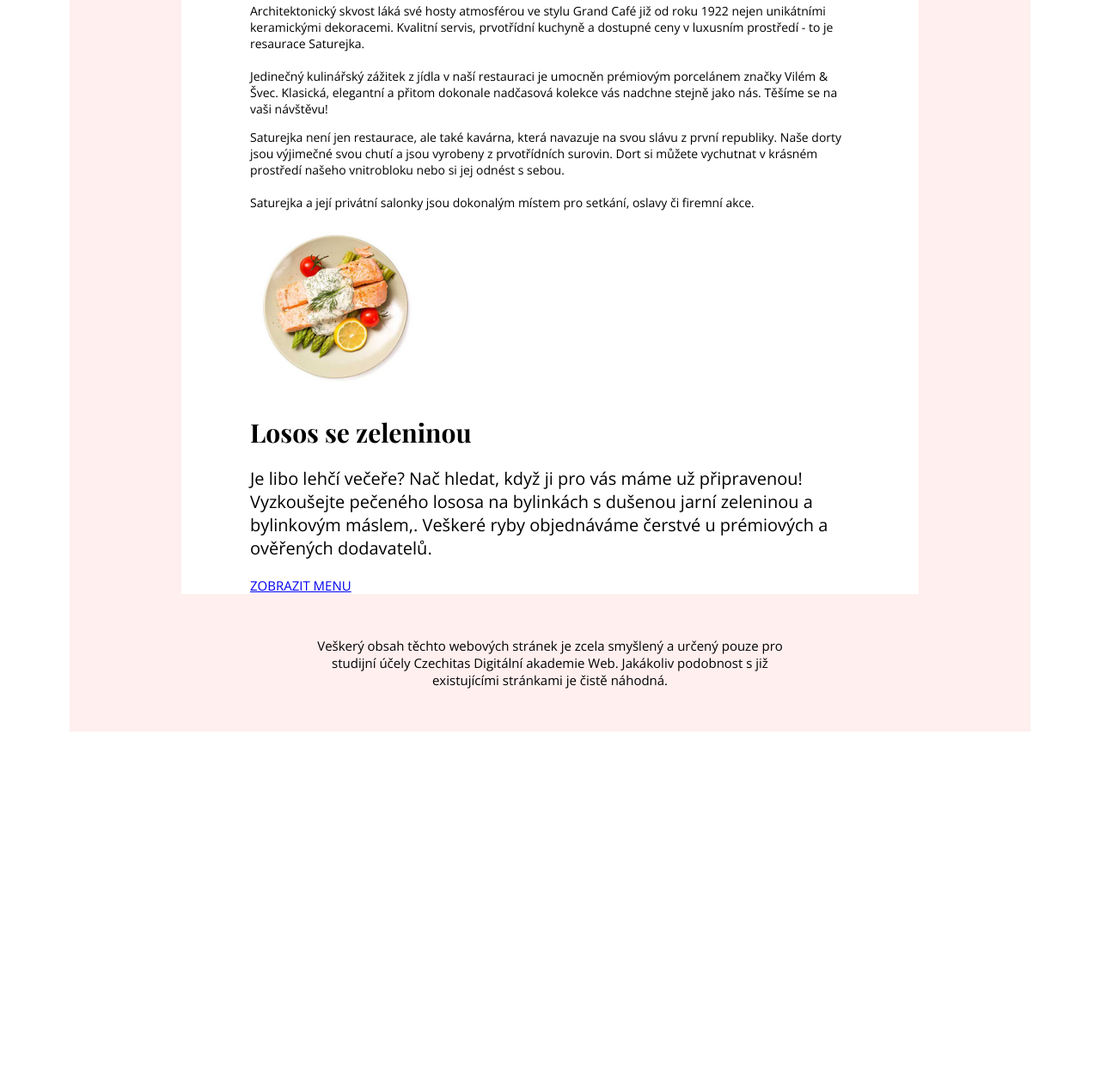
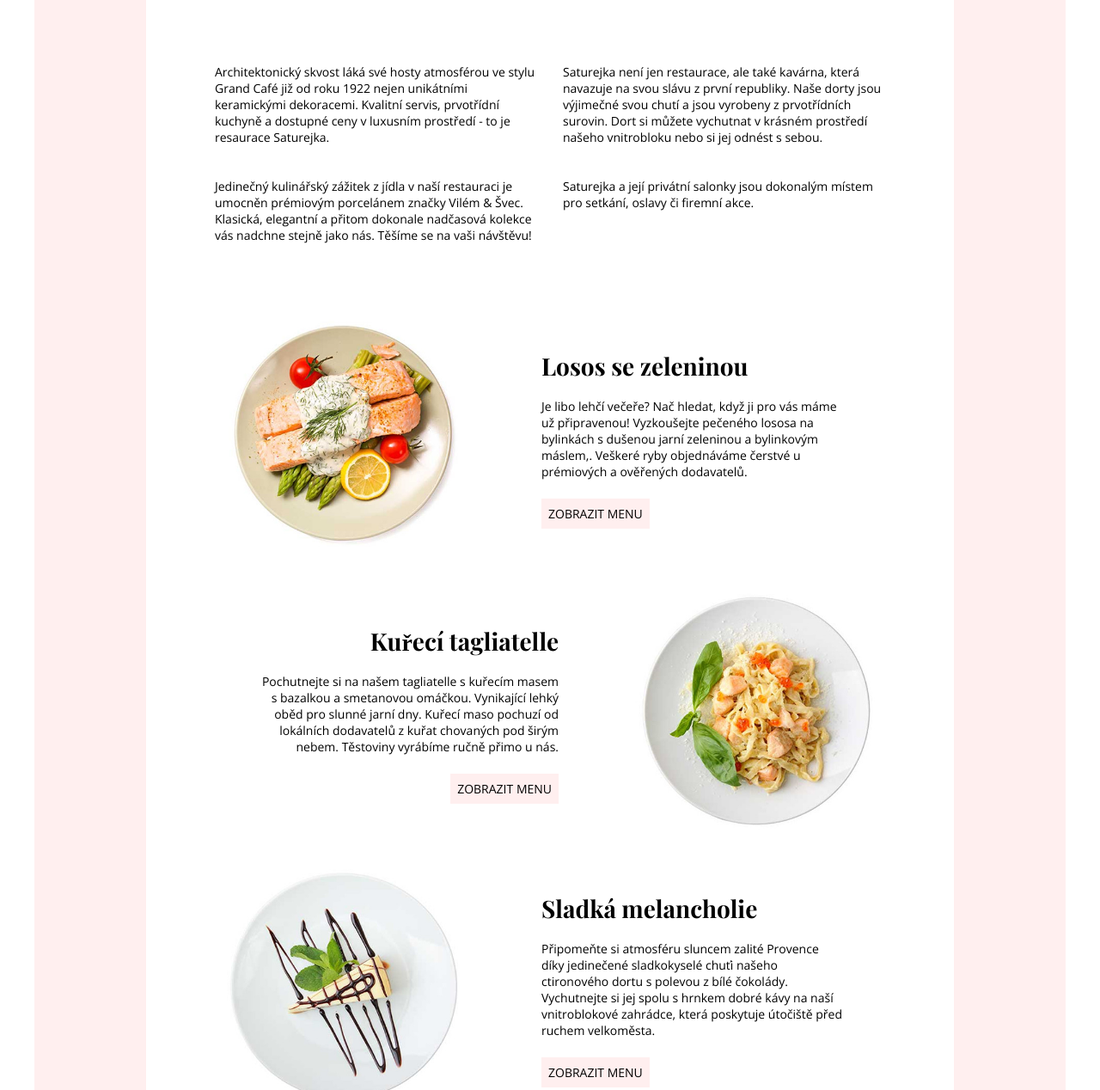
Before and after one commit to LucieSt/saturejka, a plain HTML site: page index.html in a window 1280 px wide. Shown: the part 819-2087 px from the top of the page at 86% size. Before the commit the page ends 1670 px from the top, so only its background shows below. Drawn offline with nearby package versions, Linux system fonts and the light colour scheme.

Commit message:
finished for desktop view

```diff
--- a/index.html
+++ b/index.html
@@ -13,7 +13,7 @@
 
       <div class="header">
         <img class="logo-img" src="saturejka-web/logo.png" alt="logo" width="400" height="auto">
-        <p class="logo-text">Přijďte se potěšit naši chutnou a originální kuchyní v&nbsp;příjemném a milém prostředí.</p>
+        <p class="logo-text">Přijďte se potěšit naši chutnou a originální kuchyní<br/>v&nbsp;příjemném a milém prostředí.</p>
       </div>
 
       <div class="main-block">
@@ -21,34 +21,52 @@
         <div class="main-part">
           <h1 class="main-headline">Naše nabídka</h1>
           <p class="main-subheadline">
-          Vybraná jídla z našeho jarního menu přepravená našimi prvotřídními
+          Vybraná jídla z našeho jarního menu připravená<br/>našimi prvotřídními
           šefkuchaři.
           </p>
         </div>
 
         <div class="img-container">
-          <img class="img-line" src="saturejka-web/img/home1.jpg" alt="logo" width="210" height="auto">
-          <img class="img-line" src="saturejka-web/img/home2.jpg" alt="logo" width="210" height="auto">
-          <img class="img-line" src="saturejka-web/img/home3.jpg" alt="logo" width="210" height="auto">
+          <img class="img-line" src="saturejka-web/img/home1.jpg" alt="logo" width="230" height="auto">
+          <img class="img-line" src="saturejka-web/img/home2.jpg" alt="logo" width="230" height="auto">
+          <img class="img-line" src="saturejka-web/img/home3.jpg" alt="logo" width="230" height="auto">
         </div>
 
-        <div>
-          <p class="text-par">Architektonický skvost láká své hosty atmosférou ve stylu Grand Café již od roku 1922 nejen unikátními keramickými dekoracemi. Kvalitní servis, prvotřídní kuchyně a dostupné ceny v luxusním prostředí - to je resaurace Saturejka.<br/><br/>Jedinečný kulinářský zážitek z jídla v naší restauraci je umocněn prémiovým porcelánem značky Vilém & Švec. Klasická, elegantní a přitom dokonale nadčasová kolekce vás nadchne stejně jako nás. Těšíme se na vaši návštěvu!</p>
-          <p class="text-par">Saturejka není jen restaurace, ale také kavárna, která navazuje na svou slávu z první republiky. Naše dorty jsou výjimečné svou chutí a jsou vyrobeny z prvotřídních surovin. Dort si můžete vychutnat v krásném prostředí našeho vnitrobloku nebo si jej odnést s sebou.<br/><br/>Saturejka a její privátní salonky jsou dokonalým místem pro setkání, oslavy či firemní akce.</p>
+        <div class="text-container">
+          <p class="text-par par1">Architektonický skvost láká své hosty atmosférou ve stylu Grand Café již od roku 1922 nejen unikátními keramickými dekoracemi. Kvalitní servis, prvotřídní kuchyně a dostupné ceny v luxusním prostředí - to je resaurace Saturejka.<br/><br/><br/>Jedinečný kulinářský zážitek z jídla v naší restauraci je umocněn prémiovým porcelánem značky Vilém & Švec. Klasická, elegantní a přitom dokonale nadčasová kolekce vás nadchne stejně jako nás. Těšíme se na vaši návštěvu!</p>
+          <p class="text-par par2">Saturejka není jen restaurace, ale také kavárna, která navazuje na svou slávu z první republiky. Naše dorty jsou výjimečné svou chutí a jsou vyrobeny z prvotřídních surovin. Dort si můžete vychutnat v krásném prostředí našeho vnitrobloku nebo si jej odnést s sebou.<br/><br/><br/>Saturejka a její privátní salonky jsou dokonalým místem pro setkání, oslavy či firemní akce.</p>
         </div>
 
-        <div>
-          <img class="img-dish-1" src="saturejka-web/img/dish1.jpg" alt="logo" width="200" height="auto">
-          <div>
-            <h1>Losos se zeleninou</h1>
-            <p>Je libo lehčí večeře? Nač hledat, když ji pro vás máme už připravenou! Vyzkoušejte pečeného lososa na bylinkách s dušenou jarní zeleninou a bylinkovým máslem,. Veškeré ryby objednáváme čerstvé u prémiových a ověřených dodavatelů.</p>
+        <div class="item-container">
+          <img class="img-dish-1" src="saturejka-web/img/dish1.jpg" alt="logo" width="300" height="auto">
+          <div class="item-text">
+            <h1 class="headline-style">Losos se zeleninou</h1>
+            <p class="text-style">Je libo lehčí večeře? Nač hledat, když ji pro vás máme už připravenou! Vyzkoušejte pečeného lososa na bylinkách s dušenou jarní zeleninou a bylinkovým máslem,. Veškeré ryby objednáváme čerstvé u prémiových a ověřených dodavatelů.</p>
+            <a href="https://google.com" class="btn">ZOBRAZIT MENU</a>
+          </div>
+        </div>
+
+        <div class="item-container item-container-right">
+          <div class="item-text item-text-right">
+            <h1 class="headline-style">Kuřecí tagliatelle</h1>
+            <p class="text-style">Pochutnejte si na našem tagliatelle s kuřecím masem s bazalkou a smetanovou omáčkou. Vynikající lehký oběd pro slunné jarní dny. Kuřecí maso pochuzí od lokálních dodavatelů z kuřat chovaných pod širým nebem. Těstoviny vyrábíme ručně přimo u nás.</p>
+            <a href="https://google.com" class="btn">ZOBRAZIT MENU</a>
+          </div>
+          <img class="img-dish-1" src="saturejka-web/img/dish2.jpg" alt="logo" width="300" height="auto">
+        </div>
+
+        <div class="item-container">
+          <img class="img-dish-1" src="saturejka-web/img/dish3.jpg" alt="logo" width="300" height="auto">
+          <div class="item-text">
+            <h1 class="headline-style">Sladká melancholie</h1>
+            <p class="text-style">Připomeňte si atmosféru sluncem zalité Provence díky jedinečené sladkokyselé chuťi našeho ctironového dortu s polevou z bílé čokolády. Vychutnejte si jej spolu s hrnkem dobré kávy na naší vnitroblokové zahrádce, která poskytuje útočiště před ruchem velkoměsta.</p>
             <a href="https://google.com" class="btn">ZOBRAZIT MENU</a>
           </div>
         </div>
 
       </div>
       <div>
-        <p class="outro">Veškerý obsah těchto webových stránek je zcela smyšlený a určený pouze pro studijní účely Czechitas Digitální akademie Web. Jakákoliv podobnost s již existujícími stránkami je čistě náhodná.</p>
+        <p class="outro">Veškerý obsah těchto webových stránek je zcela smyšlený a určený pouze pro studijní účely<br/>Czechitas Digitální akademie Web. Jakákoliv podobnost s již existujícími stránkami je čistě náhodná.</p>
       </div>
     </div>
 
--- a/style.css
+++ b/style.css
@@ -20,7 +20,7 @@ p {
 
 .main-div {
     background-color: #ffefef;
-    max-width: 1118px;
+    max-width: 1200px;
     margin: auto;
 }
 
@@ -31,7 +31,7 @@ p {
 
 .logo-text {
     text-align: center;
-    padding: 30px 350px;
+    padding: 30px 20px;
     margin: 0 auto;
 }
 
@@ -49,14 +49,14 @@ p {
 }
 
 .main-part {
-    padding: 0 160px;
+    padding: 0;
     margin: auto;
 }
 
 .main-headline {
     padding: 50px 0 10px;
     text-align: center;
-    font-size: 30px;
+    font-size: 38px;
 }
 
 .main-subheadline {
@@ -65,24 +65,76 @@ p {
 }
 
 .img-container {
-    padding: 50px 0;
+    padding: 60px 0;
     display: flex;
     justify-content: space-between;
 }
 
-.img-line {
-
+.text-container {
+    display: flex;
+    justify-content: space-evenly;
+    padding: 10px 0 60px;
 }
 
 .text-par {
     font-size: 14px;
 }
 
+.par1 {
+    padding-right: 15px;
+    width: 100%;
+}
 
+.par2 {
+    padding-left: 15px;
+    width: 100%;
+}
+
+.item-container {
+    align-items: center;
+    display: flex;
+    column-gap: 80px;
+    padding: 0 0 20px;
+}
+
+div.item-container-right {
+    justify-content: right;
+}
+
+.img-dish-1 {
+
+}
+
+.item-text {
+    width: 45%;
+}
+
+div.item-text-right {
+    text-align: right;
+}
+
+.headline-style {
+    font-size: 28px;
+    padding-bottom: 5px;
+    margin: 0;
+}
+
+.text-style {
+    font-size: 14px;
+    padding-bottom: 15px;
+}
+
+.btn {
+    background-color: #ffefef;
+    padding: 8px;
+    text-decoration: none;
+    color: black;
+    font-size: 14px;
+}
 
 .outro {
     margin: 0 auto;
-    padding: 50px 280px;
-    font-size: 15px;
+    padding: 50px 20px;
+    font-size: 14px;
     text-align: center;
 }
```
